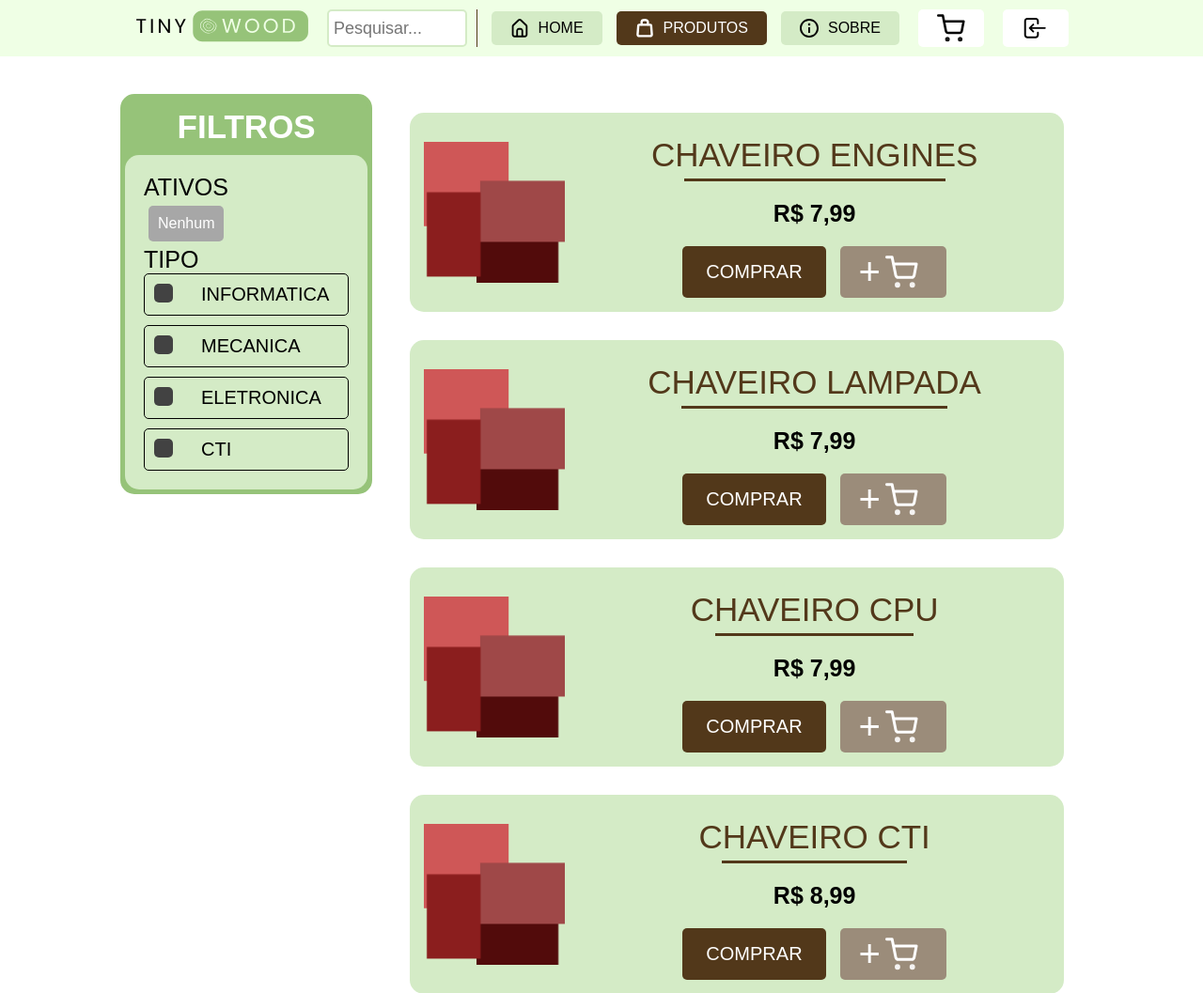
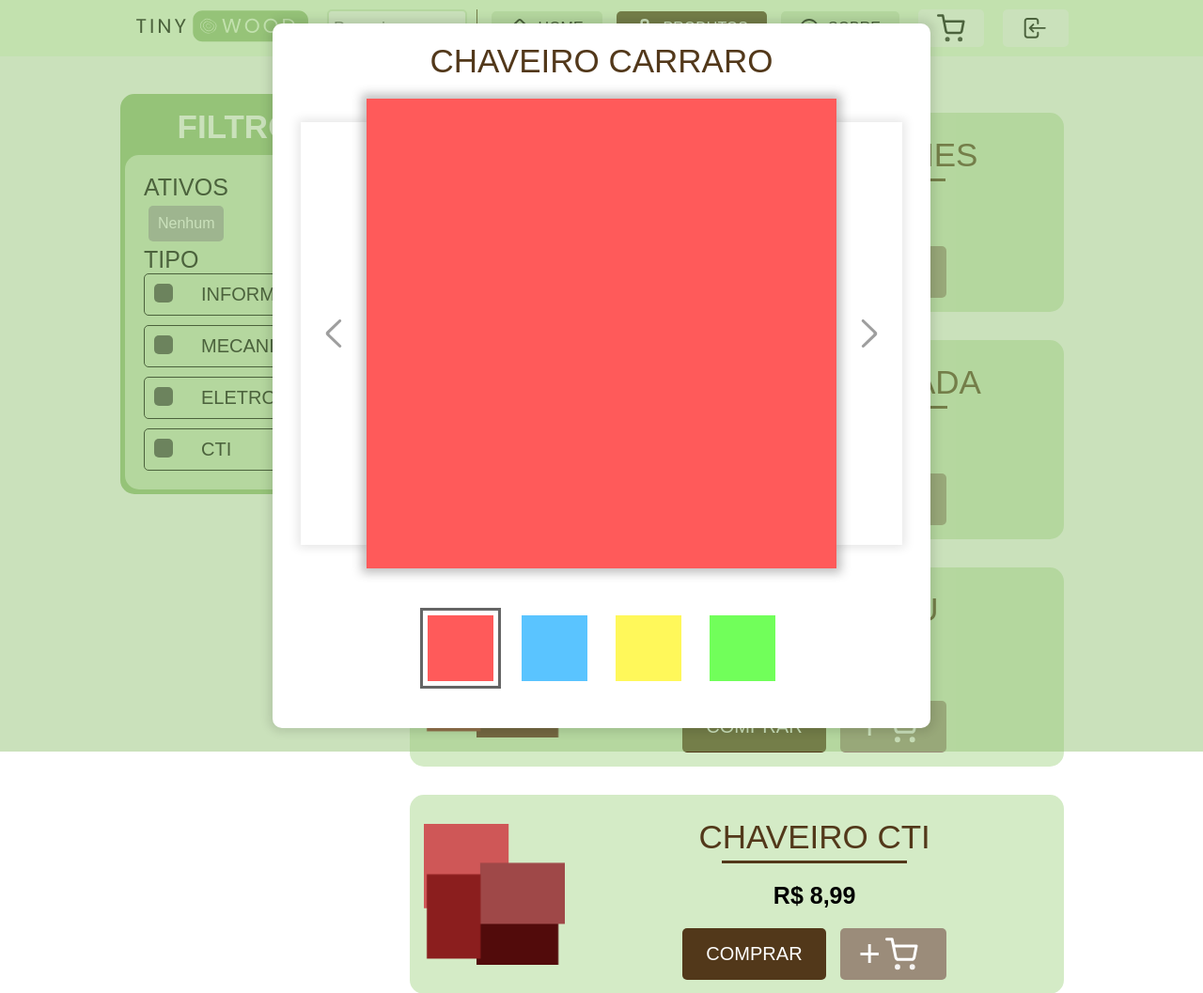
Before and after one commit to MBastazini/E-Commerce, a PHP site: page /produtos.html in a window 1280 px wide. Shown: the top 1057 px of the page at 94% size. Run offline with PHP 8.4, Linux system fonts and the light colour scheme; some web fonts are replaced.

Commit message:
Produtos - nova aba de imagem
- design (html / css) feito
- falta JS para funcionar e responsividade.

```diff
--- a/index.css
+++ b/index.css
@@ -2102,7 +2102,7 @@ a{
         justify-content: center;
         align-items: center;
     }
-    .product > div h1::after, #pg_info h1::after{
+    .product > div h1::after{
         content: '';
         display: block;
         width: 80%;
@@ -2166,109 +2166,90 @@ a{
     }
 
     #produto_grande{
-        position: fixed;
-        top: 0px;
-        right: 0;
-        width: 100%;
-        min-height: 100vh;
-        pointer-events: none;
-    }
-    #pg_info{
-        background-color: white;
-        border: 5px solid black;
-        transform: translateX(100%);
-        transition: 0.5s;
-        margin-top: 60px;
         position: absolute;
         top: 0;
-        right: 0;
-        width: 40%;
-        height: 100%;
-        pointer-events: all;
+        left: 0;
+        width: 100vw;
+        height: 100vh;
+    }
+
+    #pg_info{
+        position: absolute;
+        top: 50%;
+        left: 50%;
+        transform: translate(-50%, -50%);
+        background-color: white;
+        width: 700px;
+        z-index: 3;
         display: flex;
         flex-direction: column;
         align-items: center;
-        overflow: auto;
-
-    }
-
-    #pg_info > h1{
-        font-size: 50px;
-        margin: 30px;
-        margin-bottom: 0px;
-    }
-    #pg_info > h2{
-        font-size: 40px;
-        font-weight: 200;
-        margin: 30px;
-        margin-top: 0px;
-    }
-    #pg_info > p{
-        font-size: 30px;
-        font-weight: 100;
-        margin: 30px;
-        margin-top: 0px;
-        color: rgb(77, 77, 77);
-    }
-    #pg_info button > p{
-        font-size: 30px;
-        word-spacing: 100%;
-    }
-    #pg_info button > img{
-        width: 45px;
-        height: 45px;
-        margin: 30px;
-    }
-    #pg_info div.product_botoes{
-        justify-content: space-around;
-        width: 100%;
-        box-sizing: border-box;
-        padding: 30px;
-        margin-bottom: 40px;
-    }
-    #pg_info button#add-cart{
-        background-color: var(--destaque_02);
+        border-radius: 10px;
+        box-shadow: 0px 0px 10px 5px rgba(0, 0, 0, 0.1);
+    }
+    #pg_info .div_img_grande{
         display: flex;
-        padding: 5px 30px;
         align-items: center;
-        gap: 5px
-    }
-    #pg_info button#add-cart p{
-        font-size: 50px;
-    }
-    #pg_info button{
-        height: fit-content;
-        padding: 40px;
-    }
-    #pg_info:hover > h1::after{
-        width: 100%;
+    }
+    #pg_info .seta{
+        height: 450px;
+        width: 70px;
+        box-shadow: 0px 0px 10px 3px rgba(0, 0, 0, 0.1);
+        display: flex;
+        align-items: center;
+        justify-content: center;
         transition: 0.5s;
     }
-    #pg_info > img{
-        width: 45%;
-        margin: 30px;
-    }
-
-
-
+    #pg_info .seta:hover{
+        transform: scale(1.05);
+        background-color: rgba(212, 235, 198, 0.3);
+        transition: 0.5s;
+        cursor: pointer;
+    }
+    #pg_info .img_grande{
+        width: 500px;
+        height: 500px;
+        object-fit: cover;
+        box-shadow: 0px 0px 10px 5px rgba(0, 0, 0, 0.25);
+        z-index: 4;
+    }
+    #pg_info .div_img_pequena{
+        display: flex;
+        align-items: center;
+        gap: 30px;
+        margin: 50px;
+        position: relative;
+    }
+    #pg_info .div_img_pequena > img{
+        width: 70px;
+        height: 70px;
+        object-fit: cover;
+        position: relative;
+    }
+    #pg_info h1{
+        margin: 10px;
+        font-size: 35px;
+    }
+    .div_img_pequena #img_ativa{
+        border: 3px solid #656565;
+        position: absolute;
+        top: -8px;
+        left: -8px;
+        width: 80px;
+        height: 80px;
+    }
+    .div_img_pequena #img_ativa::after{
+        content: '100px';
+        display: none;
+    }
     #pg_blur{
-        width: 100%;
-        height: 100%;
-        background-color: var(--destaque_01);
-        opacity: 0;
         position: absolute;
         top: 0;
         left: 0;
-        pointer-events: none;
-        transition: 0.5s;
-    }
-    #produto_grande.ativo #pg_blur{
-        opacity: 0.3;
-        pointer-events: all;
-    }
-    #produto_grande.ativo #pg_info{
-        transform: translateX(0%);
-        transition: 0.5s;
+        background-color: rgba(150, 195, 121, 0.5);
+        width: 100%;
+        height: 100%;
+        z-index: 2;
     }
         /*
 
--- a/produtos.html
+++ b/produtos.html
@@ -215,24 +215,29 @@
             </div>
         </div>
     </section>
+
     <div id="produto_grande">
         <div id="pg_blur"></div>
         <div id="pg_info">
             <h1>CHAVEIRO CARRARO</h1>
-            <img src="Icones/quadrado.svg">
-            <h2>R$ 4,99</h2>
-            <p>Lorem ipsum dolor sit amet consectetur adipisicing elit.
-                Necessitatibus incidunt consequatur non qui recusandae </p>
-            <div class="product_botoes">
-                <button>
-                    <p>COMPRAR</p>
-                </button>
-                <form action="#">
-                    <button type="submit" id="add-cart">
-                        <p>+</p>
-                        <img src="Icones/carrinho_branco.svg" alt="carrinho">
-                    </button>
-                </form>
+            <div class="div_img_grande">
+                <div class="seta">
+                    <img src="Icones/Seta-img.svg" style="rotate: 180deg">
+                </div>
+
+                <img src="Imagens/Produtos/1/produto1.png" class="img_grande">
+
+                <div class="seta">
+                    <img src="Icones/Seta-img.svg">
+                </div>
+            </div>
+
+            <div class="div_img_pequena">
+                <img src="Imagens/Produtos/1/produto1.png">
+                <img src="Imagens/Produtos/1/produto2.png">
+                <img src="Imagens/Produtos/1/produto3.png">
+                <img src="Imagens/Produtos/1/produto4.png">
+                <div id="img_ativa"></div>
             </div>
         </div>
     </div>
```
Also changed, not shown: Icones/Seta-img.svg (added), Imagens/Produtos/1/produto1.png (added), Imagens/Produtos/1/produto2.png (added), Imagens/Produtos/1/produto3.png (added), Imagens/Produtos/1/produto4.png (added).
